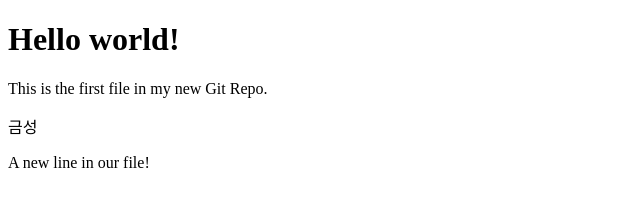
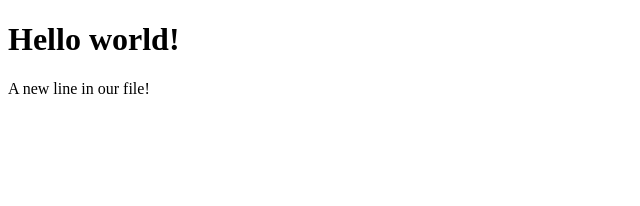
Before and after one commit to Venus1234567/hello-world, a plain HTML site: page index.html in a window 1280 px wide. Shown: the whole page, without its empty margins (0-640 px from the left). Drawn offline with Linux system fonts and the light colour scheme.

Commit message:
오늘의 마지막 커밋??

```diff
--- a/index.html
+++ b/index.html
@@ -7,9 +7,7 @@
 <body>
 
 <h1>Hello world!</h1>
-<p>This is the first file in my new Git Repo.</p>
-<p>금성</p>
+
 <p>A new line in our file!</p>
-
 </body>
 </html>
```
